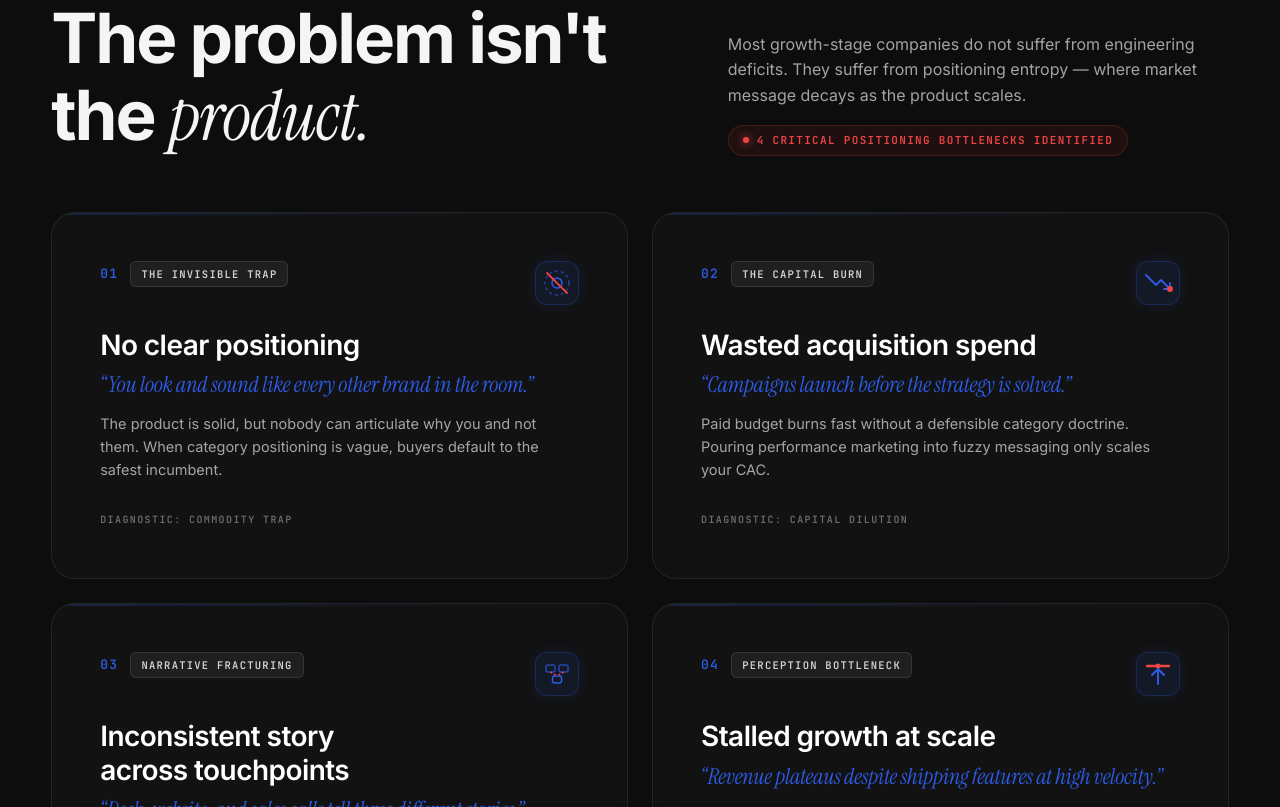
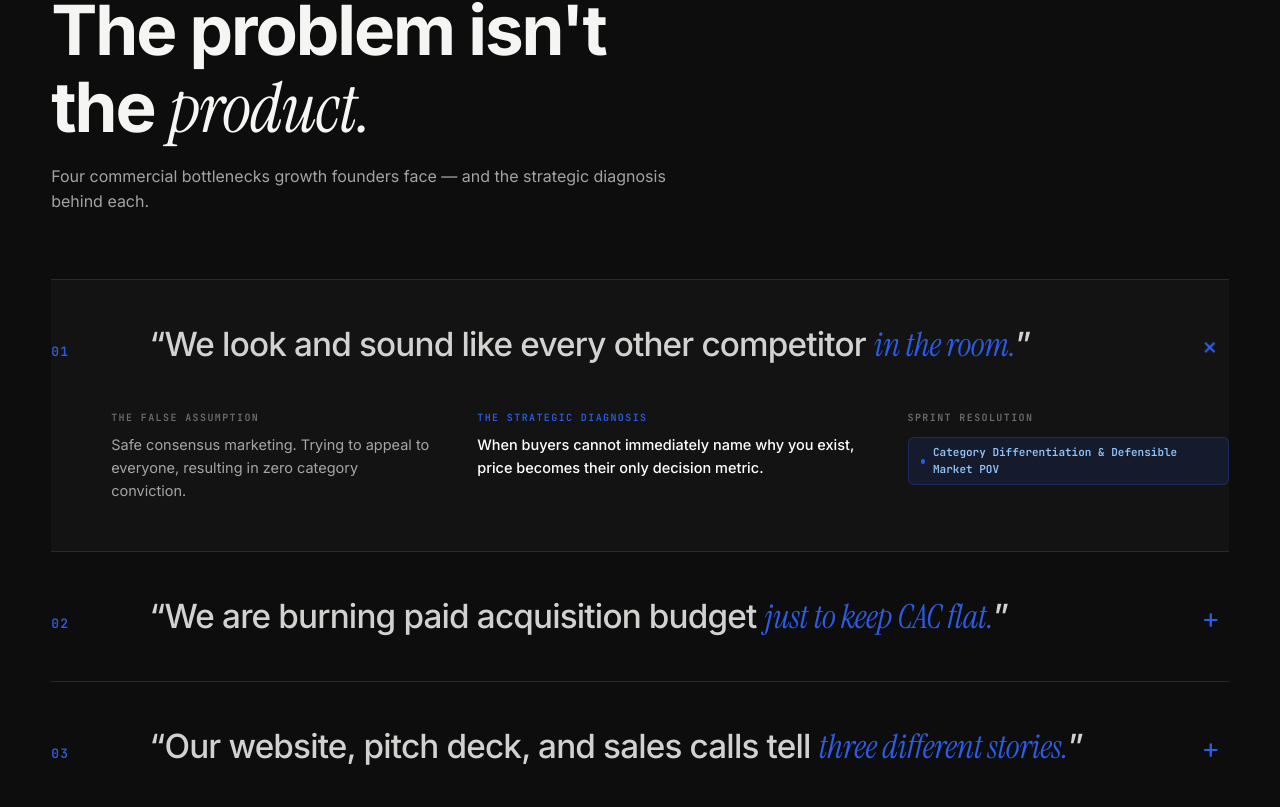
Before and after one commit to scream687/taksh-react, a Next.js app: page / in a window 1280 px wide. Shown: the part 1353-2160 px from the top of the page. Built offline with nearby package versions, Linux system fonts and the light colour scheme.

Commit message:
feat(pain-points): implement Monumental Typographic Tension Stream with interactive diagnosis drawers and zero box cards

```diff
--- a/components/sections/PainPointsSection.tsx
+++ b/components/sections/PainPointsSection.tsx
@@ -1,168 +1,173 @@
 'use client';
 
-import React from 'react';
-import { motion } from 'framer-motion';
-import { SpotlightCard } from '@/components/motion/SpotlightCard';
+import React, { useState } from 'react';
+import { motion, AnimatePresence } from 'framer-motion';
 
-const PAIN_POINTS = [
+interface TensionItem {
+  num: string;
+  quote: string;
+  quoteHighlight: string;
+  symptom: string;
+  diagnosis: string;
+  outcome: string;
+}
+
+const TENSIONS: TensionItem[] = [
   {
     num: '01',
-    symptom: 'The Invisible Trap',
-    lead: 'No clear positioning',
-    thesis: 'You look and sound like every other brand in the room.',
-    desc: 'The product is solid, but nobody can articulate why you and not them. When category positioning is vague, buyers default to the safest incumbent.',
-    tag: 'DIAGNOSTIC: COMMODITY TRAP',
-    iconType: 'invisible',
+    quote: 'We look and sound like every other competitor',
+    quoteHighlight: 'in the room.',
+    symptom: 'Safe consensus marketing. Trying to appeal to everyone, resulting in zero category conviction.',
+    diagnosis: 'When buyers cannot immediately name why you exist, price becomes their only decision metric.',
+    outcome: 'Category Differentiation & Defensible Market POV',
   },
   {
     num: '02',
-    symptom: 'The Capital Burn',
-    lead: 'Wasted acquisition spend',
-    thesis: 'Campaigns launch before the strategy is solved.',
-    desc: 'Paid budget burns fast without a defensible category doctrine. Pouring performance marketing into fuzzy messaging only scales your CAC.',
-    tag: 'DIAGNOSTIC: CAPITAL DILUTION',
-    iconType: 'burn',
+    quote: 'We are burning paid acquisition budget',
+    quoteHighlight: 'just to keep CAC flat.',
+    symptom: 'Scaling performance marketing into fuzzy messaging. Budget burns before the core doctrine is solved.',
+    diagnosis: 'No amount of ad spend fixes a positioning vacuum. Performance marketing only amplifies what is already clear.',
+    outcome: 'Higher Organic Conversion & Capital Efficiency',
   },
   {
     num: '03',
-    symptom: 'Narrative Fracturing',
-    lead: 'Inconsistent story across touchpoints',
-    thesis: 'Deck, website, and sales calls tell three different stories.',
-    desc: 'Your executive team says one thing; your marketing says another. Enterprise buyers feel the internal ambiguity even before the first demo ends.',
-    tag: 'DIAGNOSTIC: STRATEGIC DRIFT',
-    iconType: 'fracture',
+    quote: 'Our website, pitch deck, and sales calls tell',
+    quoteHighlight: 'three different stories.',
+    symptom: 'Internal narrative drift. Executive leadership, product, and sales speak different languages.',
+    diagnosis: 'Internal ambiguity leaks straight to enterprise buyers. Deals stall when the narrative lacks unified conviction.',
+    outcome: 'Single Unifying Commercial Doctrine',
   },
   {
     num: '04',
-    symptom: 'Perception Bottleneck',
-    lead: 'Stalled growth at scale',
-    thesis: 'Revenue plateaus despite shipping features at high velocity.',
-    desc: "You don't have a product problem — you have a perception ceiling. Market leadership is won on category conviction, not incremental feature releases.",
-    tag: 'DIAGNOSTIC: PERCEPTION CEILING',
-    iconType: 'ceiling',
+    quote: 'Revenue has plateaued despite shipping product',
+    quoteHighlight: 'at relentless velocity.',
+    symptom: 'Relying on feature releases to drive growth instead of commanding category perception.',
+    diagnosis: 'You do not have a product deficit — you have a perception ceiling. Market leadership is won on positioning authority.',
+    outcome: 'Category Leadership & Uncontested Pricing Power',
   },
 ];
 
-function RenderPainGraphic({ type }: { type: string }) {
-  if (type === 'invisible') {
-    return (
-      <div className="pain-card__graphic-frame">
-        <svg width="32" height="32" viewBox="0 0 32 32" fill="none" xmlns="http://www.w3.org/2000/svg">
-          <circle cx="16" cy="16" r="12" stroke="#2D5BE3" strokeWidth="1.5" strokeDasharray="3 3" opacity="0.6" />
-          <circle cx="16" cy="16" r="5" stroke="#2D5BE3" strokeWidth="1.5" />
-          <line x1="6" y1="6" x2="26" y2="26" stroke="#EF4444" strokeWidth="1.8" strokeLinecap="round" />
-        </svg>
-      </div>
-    );
-  }
-  if (type === 'burn') {
-    return (
-      <div className="pain-card__graphic-frame">
-        <svg width="32" height="32" viewBox="0 0 32 32" fill="none" xmlns="http://www.w3.org/2000/svg">
-          <path d="M4 8L14 18L19 13L28 22" stroke="#2D5BE3" strokeWidth="1.8" strokeLinecap="round" strokeLinejoin="round" />
-          <path d="M28 16V22H22" stroke="#2D5BE3" strokeWidth="1.8" strokeLinecap="round" strokeLinejoin="round" />
-          <circle cx="28" cy="22" r="3" fill="#EF4444" />
-        </svg>
-      </div>
-    );
-  }
-  if (type === 'fracture') {
-    return (
-      <div className="pain-card__graphic-frame">
-        <svg width="32" height="32" viewBox="0 0 32 32" fill="none" xmlns="http://www.w3.org/2000/svg">
-          <rect x="5" y="7" width="9" height="7" rx="2" stroke="#2D5BE3" strokeWidth="1.5" opacity="0.7" />
-          <rect x="18" y="7" width="9" height="7" rx="2" stroke="#2D5BE3" strokeWidth="1.5" opacity="0.7" />
-          <rect x="11.5" y="18" width="9" height="7" rx="2" stroke="#2D5BE3" strokeWidth="1.5" />
-          <line x1="9.5" y1="14" x2="16" y2="18" stroke="#EF4444" strokeWidth="1.5" strokeDasharray="2 2" />
-          <line x1="22.5" y1="14" x2="16" y2="18" stroke="#EF4444" strokeWidth="1.5" strokeDasharray="2 2" />
-        </svg>
-      </div>
-    );
-  }
+export function PainPointsSection() {
+  const [activeIdx, setActiveIdx] = useState<number | null>(0);
+
+  const toggleItem = (idx: number) => {
+    setActiveIdx(activeIdx === idx ? null : idx);
+  };
+
   return (
-    <div className="pain-card__graphic-frame">
-      <svg width="32" height="32" viewBox="0 0 32 32" fill="none" xmlns="http://www.w3.org/2000/svg">
-        <line x1="5" y1="8" x2="27" y2="8" stroke="#EF4444" strokeWidth="2.5" strokeLinecap="round" />
-        <path d="M16 26V11" stroke="#2D5BE3" strokeWidth="2" strokeLinecap="round" />
-        <polyline points="10 17 16 11 22 17" stroke="#2D5BE3" strokeWidth="2" strokeLinecap="round" strokeLinejoin="round" />
-        <circle cx="16" cy="8" r="2.5" fill="#EF4444" />
-      </svg>
-    </div>
-  );
-}
-
-export function PainPointsSection() {
-  return (
-    <section className="section section--void pain-section" id="pain">
+    <section className="section section--void tension-section" id="pain">
       <div className="container">
         {/* Section Header */}
         <motion.div
-          className="pain__header"
-          initial={{ opacity: 0, y: 20 }}
+          className="section__head"
+          initial={{ opacity: 0, y: 16 }}
           whileInView={{ opacity: 1, y: 0 }}
           viewport={{ once: true, amount: 0.2 }}
           transition={{ duration: 0.55, ease: [0.16, 1, 0.3, 1] }}
         >
-          <div className="pain__header-left">
-            <span className="label label--paper">Sound familiar? · 02</span>
-            <h2 className="section__title" style={{ color: '#F5F5F3', marginTop: '16px' }}>
-              The problem isn&apos;t<br />
-              the <em>product.</em>
-            </h2>
-          </div>
-
-          <div className="pain__header-right">
-            <p className="pain__header-desc">
-              Most growth-stage companies do not suffer from engineering deficits. They suffer from positioning entropy — where market message decays as the product scales.
-            </p>
-            <div className="pain__live-status">
-              <span className="pain__pulse-node" />
-              <span>4 CRITICAL POSITIONING BOTTLENECKS IDENTIFIED</span>
-            </div>
-          </div>
+          <span className="label label--paper">Sound familiar? · 02</span>
+          <h2 className="section__title" style={{ color: '#F5F5F3' }}>
+            The problem isn&apos;t
+            <br />
+            the <em>product.</em>
+          </h2>
+          <p
+            style={{
+              fontSize: 'clamp(16px, 1.2vw, 19px)',
+              color: 'rgba(245, 245, 243, 0.65)',
+              maxWidth: '640px',
+              lineHeight: '1.6',
+              margin: '0',
+            }}
+          >
+            Four commercial bottlenecks growth founders face &mdash; and the strategic diagnosis behind each.
+          </p>
         </motion.div>
 
-        {/* 4-Card High-Craft Diagnostic Bento Grid */}
-        <div className="pain__grid">
-          {PAIN_POINTS.map((item) => (
-            <SpotlightCard
-              key={item.num}
-              className="pain-card"
-              spotlightColor="rgba(45, 91, 227, 0.16)"
-            >
-              <div className="pain-card__inner">
-                {/* Top Row: Symptom Pill, Num & Diagnostic Graphic */}
-                <div className="pain-card__top">
-                  <div className="pain-card__badge-group">
-                    <span className="pain-card__num">{item.num}</span>
-                    <span className="pain-card__symptom-pill">{item.symptom}</span>
+        {/* Monumental Typographic Tension Stream */}
+        <div className="tension-stream">
+          {TENSIONS.map((item, idx) => {
+            const isOpen = activeIdx === idx;
+            return (
+              <motion.div
+                key={item.num}
+                className={`tension-row ${isOpen ? 'is-open' : ''}`}
+                initial={{ opacity: 0, y: 20 }}
+                whileInView={{ opacity: 1, y: 0 }}
+                viewport={{ once: true, amount: 0.15 }}
+                transition={{ duration: 0.5, delay: idx * 0.06, ease: [0.16, 1, 0.3, 1] }}
+              >
+                {/* Clickable Header Bar */}
+                <button
+                  type="button"
+                  className="tension-row__trigger"
+                  onClick={() => toggleItem(idx)}
+                  aria-expanded={isOpen}
+                >
+                  <span className="tension-row__num">{item.num}</span>
+
+                  <div className="tension-row__quote-wrap">
+                    <span className="tension-row__quote">
+                      &ldquo;{item.quote}{' '}
+                      <em>{item.quoteHighlight}</em>&rdquo;
+                    </span>
                   </div>
-                  <RenderPainGraphic type={item.iconType} />
-                </div>
 
-                {/* Center: Core Lead & Italic Thesis */}
-                <div className="pain-card__content">
-                  <h3 className="pain-card__lead">{item.lead}</h3>
-                  <p className="pain-card__thesis">
-                    &ldquo;{item.thesis}&rdquo;
-                  </p>
-                  <p className="pain-card__desc">{item.desc}</p>
-                </div>
+                  <div className="tension-row__toggle-icon" aria-hidden="true">
+                    <motion.span
+                      animate={{ rotate: isOpen ? 45 : 0 }}
+                      transition={{ duration: 0.3, ease: [0.16, 1, 0.3, 1] }}
+                    >
+                      +
+                    </motion.span>
+                  </div>
+                </button>
 
-                {/* Bottom: Monospace Diagnostic Telemetry Tag */}
-                <div className="pain-card__footer">
-                  <span className="pain-card__tag">{item.tag}</span>
-                </div>
-              </div>
-            </SpotlightCard>
-          ))}
+                {/* Expanded Diagnosis Teardown */}
+                <AnimatePresence initial={false}>
+                  {isOpen && (
+                    <motion.div
+                      className="tension-row__drawer"
+                      initial={{ height: 0, opacity: 0 }}
+                      animate={{ height: 'auto', opacity: 1 }}
+                      exit={{ height: 0, opacity: 0 }}
+                      transition={{ duration: 0.4, ease: [0.16, 1, 0.3, 1] }}
+                    >
+                      <div className="tension-row__drawer-inner">
+                        {/* Column 1: The Symptom */}
+                        <div className="tension-col tension-col--symptom">
+                          <span className="tension-col__label">The False Assumption</span>
+                          <p className="tension-col__text">{item.symptom}</p>
+                        </div>
+
+                        {/* Column 2: The Diagnosis */}
+                        <div className="tension-col tension-col--diagnosis">
+                          <span className="tension-col__label tension-col__label--blue">The Strategic Diagnosis</span>
+                          <p className="tension-col__text tension-col__text--bold">{item.diagnosis}</p>
+                        </div>
+
+                        {/* Column 3: The Shipped Antidote */}
+                        <div className="tension-col tension-col--outcome">
+                          <span className="tension-col__label">Sprint Resolution</span>
+                          <div className="tension-col__badge">
+                            <span className="tension-col__badge-dot" />
+                            <span>{item.outcome}</span>
+                          </div>
+                        </div>
+                      </div>
+                    </motion.div>
+                  )}
+                </AnimatePresence>
+              </motion.div>
+            );
+          })}
         </div>
 
-        {/* Bottom Strategic Solution Bridge */}
-        <div className="pain__footer-bridge">
+        {/* Studio Note */}
+        <div className="tension-footer">
           <div className="proc-mono__footer-pill" style={{ background: '#141414', borderColor: 'var(--border-dark)', color: 'var(--on-dark)' }}>
             <span className="proc-mono__footer-dot" />
-            <span>SOLVED IN A FIXED 28-DAY SPRINT · ZERO RETAINERS · DIRECT FOUNDER ACCESS</span>
+            <span>SOLVED IN A FIXED 28-DAY POSITIONING SPRINT · NO RETAINERS · DIRECT FOUNDER DELIVERY</span>
           </div>
         </div>
       </div>
--- a/public/effects.css
+++ b/public/effects.css
@@ -559,89 +559,49 @@ body.dark-mode .btn--ghost:hover {
 }
 
 /* ═══════════════════════════════════════════════════
-   PAIN POINTS
+   PAIN POINTS — MONUMENTAL TYPOGRAPHIC TENSION STREAM
 ═══════════════════════════════════════════════════ */
-/* ── Pain Points Section — Diagnostic Tension Matrix ──────── */
-.pain-section {
+.tension-section {
   background: var(--void, #0D0D0D);
   color: var(--on-dark);
   padding: clamp(100px, 11vw, 150px) 0;
 }
 
-.pain__header {
-  display: grid;
-  grid-template-columns: 1.1fr 0.9fr;
-  gap: clamp(32px, 5vw, 64px);
-  align-items: flex-end;
-  margin-bottom: 56px;
-}
-
-.pain__header-desc {
-  font-size: clamp(16px, 1.2vw, 19px);
-  line-height: 1.6;
-  color: rgba(245, 245, 243, 0.65);
-  margin: 0 0 16px 0;
-}
-
-.pain__live-status {
-  display: inline-flex;
-  align-items: center;
-  gap: 8px;
-  font-family: 'JetBrains Mono', monospace, sans-serif;
-  font-size: 11px;
-  font-weight: 600;
-  color: #EF4444;
-  letter-spacing: 0.12em;
-  text-transform: uppercase;
-  background: rgba(239, 68, 68, 0.08);
-  padding: 6px 14px;
-  border-radius: 999px;
-  border: 1px solid rgba(239, 68, 68, 0.2);
-}
-
-.pain__pulse-node {
-  width: 6px;
-  height: 6px;
-  border-radius: 50%;
-  background: #EF4444;
-  box-shadow: 0 0 8px #EF4444;
-}
-
-.pain__grid {
-  display: grid;
-  grid-template-columns: repeat(2, 1fr);
-  gap: 24px;
+.tension-stream {
+  border-top: 1px solid var(--border-dark, #2A2A2A);
+  margin-top: 48px;
   margin-bottom: 48px;
 }
 
-.pain-card {
-  width: 100%;
-  height: 100%;
+.tension-row {
+  border-bottom: 1px solid var(--border-dark, #2A2A2A);
+  transition: background 0.3s ease;
 }
 
-.pain-card__inner {
-  padding: clamp(36px, 4vw, 48px);
-  display: flex;
-  flex-direction: column;
-  justify-content: space-between;
-  min-height: 320px;
-  gap: 24px;
-  box-sizing: border-box;
+.tension-row:hover {
+  background: rgba(255, 255, 255, 0.02);
 }
 
-.pain-card__top {
-  display: flex;
-  justify-content: space-between;
-  align-items: flex-start;
+.tension-row.is-open {
+  background: rgba(255, 255, 255, 0.025);
 }
 
-.pain-card__badge-group {
-  display: flex;
-  align-items: center;
-  gap: 12px;
+.tension-row__trigger {
+  width: 100%;
+  display: grid;
+  grid-template-columns: minmax(44px, 60px) 1fr auto;
+  gap: clamp(16px, 3vw, 40px);
+  align-items: baseline;
+  padding: clamp(30px, 3.6vw, 44px) 0;
+  background: transparent;
+  border: none;
+  cursor: pointer;
+  text-align: left;
+  color: inherit;
+  font-family: inherit;
 }
 
-.pain-card__num {
+.tension-row__num {
   font-family: 'JetBrains Mono', monospace, sans-serif;
   font-size: 13px;
   font-weight: 600;
@@ -649,59 +609,63 @@ body.dark-mode .btn--ghost:hover {
   letter-spacing: 0.1em;
 }
 
-.pain-card__symptom-pill {
-  font-family: 'JetBrains Mono', monospace, sans-serif;
-  font-size: 10.5px;
-  font-weight: 600;
-  letter-spacing: 0.12em;
-  text-transform: uppercase;
-  color: rgba(245, 245, 243, 0.85);
-  background: rgba(255, 255, 255, 0.06);
-  padding: 4px 10px;
-  border-radius: 6px;
-  border: 1px solid rgba(255, 255, 255, 0.1);
+.tension-row__quote-wrap {
+  display: flex;
+  align-items: center;
 }
 
-.pain-card__graphic-frame {
-  width: 44px;
-  height: 44px;
-  border-radius: 12px;
-  background: rgba(45, 91, 227, 0.1);
-  border: 1px solid rgba(45, 91, 227, 0.25);
+.tension-row__quote {
+  font-size: clamp(22px, 2.6vw, 36px);
+  font-weight: 500;
+  letter-spacing: -0.025em;
+  line-height: 1.25;
+  color: rgba(245, 245, 243, 0.85);
+  transition: color 0.2s ease;
+}
+
+.tension-row:hover .tension-row__quote {
+  color: #FFFFFF;
+}
+
+.tension-row__quote em {
+  font-family: 'Instrument Serif', Georgia, serif;
+  font-style: italic;
+  font-weight: 400;
+  color: var(--blue, #2D5BE3);
+  letter-spacing: -0.01em;
+}
+
+.tension-row__toggle-icon {
+  font-family: 'Inter', sans-serif;
+  font-size: 28px;
+  font-weight: 300;
+  color: var(--blue, #2D5BE3);
+  line-height: 1;
   display: flex;
   align-items: center;
   justify-content: center;
-  flex-shrink: 0;
-  box-shadow: 0 0 16px rgba(45, 91, 227, 0.12);
+  width: 36px;
+  height: 36px;
 }
 
-.pain-card__lead {
-  font-size: clamp(22px, 2.2vw, 28px);
-  font-weight: 600;
-  color: #FFFFFF;
-  letter-spacing: -0.02em;
-  line-height: 1.2;
-  margin: 0 0 8px 0;
+.tension-row__drawer {
+  overflow: hidden;
 }
 
-.pain-card__thesis {
-  font-family: 'Instrument Serif', Georgia, serif;
-  font-style: italic;
-  font-size: clamp(18px, 1.8vw, 22px);
-  color: var(--blue, #2D5BE3);
-  line-height: 1.35;
-  margin: 0 0 12px 0;
-  letter-spacing: -0.01em;
+.tension-row__drawer-inner {
+  padding: 0 0 clamp(32px, 4vw, 48px) clamp(44px, 5vw, 60px);
+  display: grid;
+  grid-template-columns: 1fr 1.2fr 1fr;
+  gap: clamp(24px, 3.5vw, 48px);
 }
 
-.pain-card__desc {
-  font-size: 14.5px;
-  line-height: 1.6;
-  color: rgba(245, 245, 243, 0.65);
-  margin: 0;
+.tension-col {
+  display: flex;
+  flex-direction: column;
+  gap: 8px;
 }
 
-.pain-card__tag {
+.tension-col__label {
   font-family: 'JetBrains Mono', monospace, sans-serif;
   font-size: 10px;
   font-weight: 600;
@@ -710,26 +674,61 @@ body.dark-mode .btn--ghost:hover {
   color: rgba(245, 245, 243, 0.4);
 }
 
-.pain__footer-bridge {
+.tension-col__label--blue {
+  color: var(--blue, #2D5BE3);
+}
+
+.tension-col__text {
+  font-size: 14.5px;
+  line-height: 1.6;
+  color: rgba(245, 245, 243, 0.65);
+  margin: 0;
+}
+
+.tension-col__text--bold {
+  color: #FFFFFF;
+  font-weight: 500;
+}
+
+.tension-col__badge {
+  display: inline-flex;
+  align-items: center;
+  gap: 8px;
+  padding: 6px 12px;
+  border-radius: 6px;
+  background: rgba(45, 91, 227, 0.12);
+  border: 1px solid rgba(45, 91, 227, 0.25);
+  font-family: 'JetBrains Mono', monospace, sans-serif;
+  font-size: 11px;
+  font-weight: 600;
+  color: #93C5FD;
+  width: fit-content;
+  margin-top: 4px;
+}
+
+.tension-col__badge-dot {
+  width: 5px;
+  height: 5px;
+  border-radius: 50%;
+  background: var(--blue, #2D5BE3);
+}
+
+.tension-footer {
   display: flex;
   justify-content: center;
   margin-top: 48px;
 }
 
-@media (max-width: 960px) {
-  .pain__header {
+@media (max-width: 900px) {
+  .tension-row__drawer-inner {
     grid-template-columns: 1fr;
-    gap: 24px;
+    padding-left: 0;
+    gap: 18px;
   }
 
-  .pain__grid {
-    grid-template-columns: 1fr;
+  .tension-row__trigger {
+    grid-template-columns: 36px 1fr auto;
     gap: 16px;
-  }
-
-  .pain-card__inner {
-    padding: 28px 22px;
-    min-height: auto;
   }
 }
 
```
